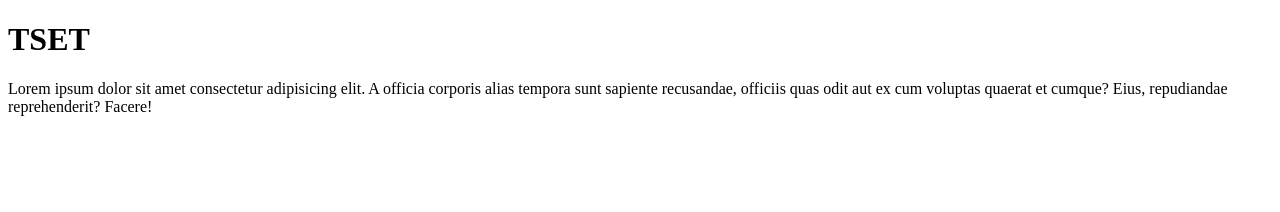
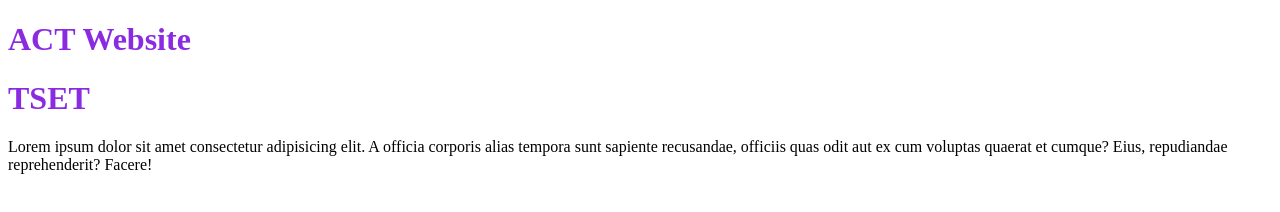
Before and after one commit to Aissam-Ait-Ahmed-Ouhammou/test, a plain HTML site: page index.html in a window 1280 px wide. Drawn offline with Linux system fonts and the light colour scheme.

Commit message:
three commit

```diff
--- a/index.html
+++ b/index.html
@@ -7,6 +7,7 @@
     <link rel="stylesheet" href="style.css">
 </head>
 <body>
+    <h1>ACT Website</h1>
     <h1>TSET</h1>
     <p>Lorem ipsum dolor sit amet consectetur adipisicing elit. A officia corporis alias tempora sunt sapiente recusandae, officiis quas odit aut ex cum voluptas quaerat et cumque? Eius, repudiandae reprehenderit? Facere!</p>
 </body>
--- a/style.css
+++ b/style.css
@@ -1,3 +1,7 @@
 * {
     color: black;
 }
+
+h1 {
+    color: blueviolet;
+}
```
